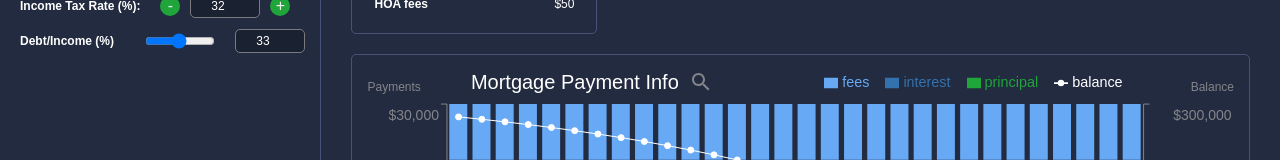
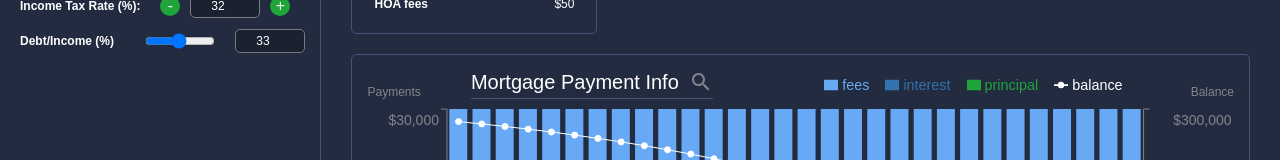
Before and after one commit to KFig21/house_calc, a React (Create React App) app: page / in a window 1280 px wide. Shown: the part 393-553 px from the top of the page. Built offline with nearby package versions, Linux system fonts and the light colour scheme.

Commit message:
Amortization styling

```diff
--- a/src/components/content/containers/amortization/amortization.scss
+++ b/src/components/content/containers/amortization/amortization.scss
@@ -18,6 +18,8 @@
             font-size: 1.25rem;
             display: flex;
             align-items: center;
+            border-bottom: solid 1px var(--border-color);
+            padding-bottom: 4px;
         }
 
         .yAxisTitle {
--- a/src/components/content/containers/amortization/amortization.tsx
+++ b/src/components/content/containers/amortization/amortization.tsx
@@ -7,7 +7,7 @@ import {
   XAxis,
   YAxis,
   Tooltip,
-  Legend,
+  // Legend,
   ResponsiveContainer,
   Line,
 } from 'recharts';
@@ -15,7 +15,7 @@ import CustomTooltip from './components/tooltip/tooltip';
 import PaymentsAxis from './components/axis/paymentsAxis';
 import BalanceAxis from './components/axis/balanceAxis';
 import YearsAxis from './components/axis/yearsAxis';
-import LegendRender from './components/legend/legend';
+// import LegendRender from './components/legend/legend';
 import HeaderLegend from './components/legend/headerLegend';
 import AmortizationModal from './components/modal/amortizationModal';
 
--- a/src/components/content/containers/amortization/components/modal/amortizationModal.scss
+++ b/src/components/content/containers/amortization/components/modal/amortizationModal.scss
@@ -108,6 +108,7 @@
         width: 12px;
         border-radius: 100px;
         background-color: rgba(206, 51, 77, 0.5);
+        cursor: pointer;
 
         &:hover{
             background-color: rgb(206, 51, 77);
```
